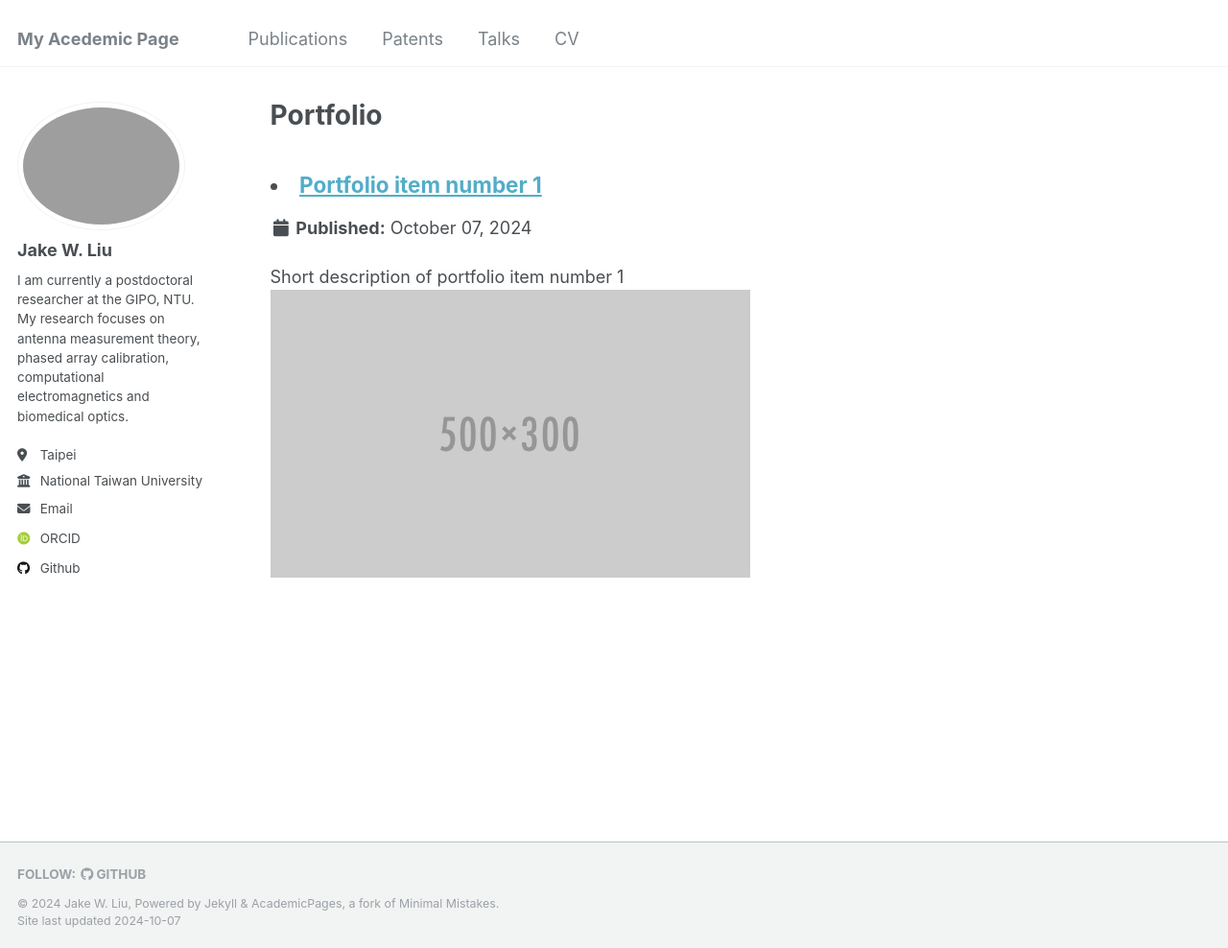
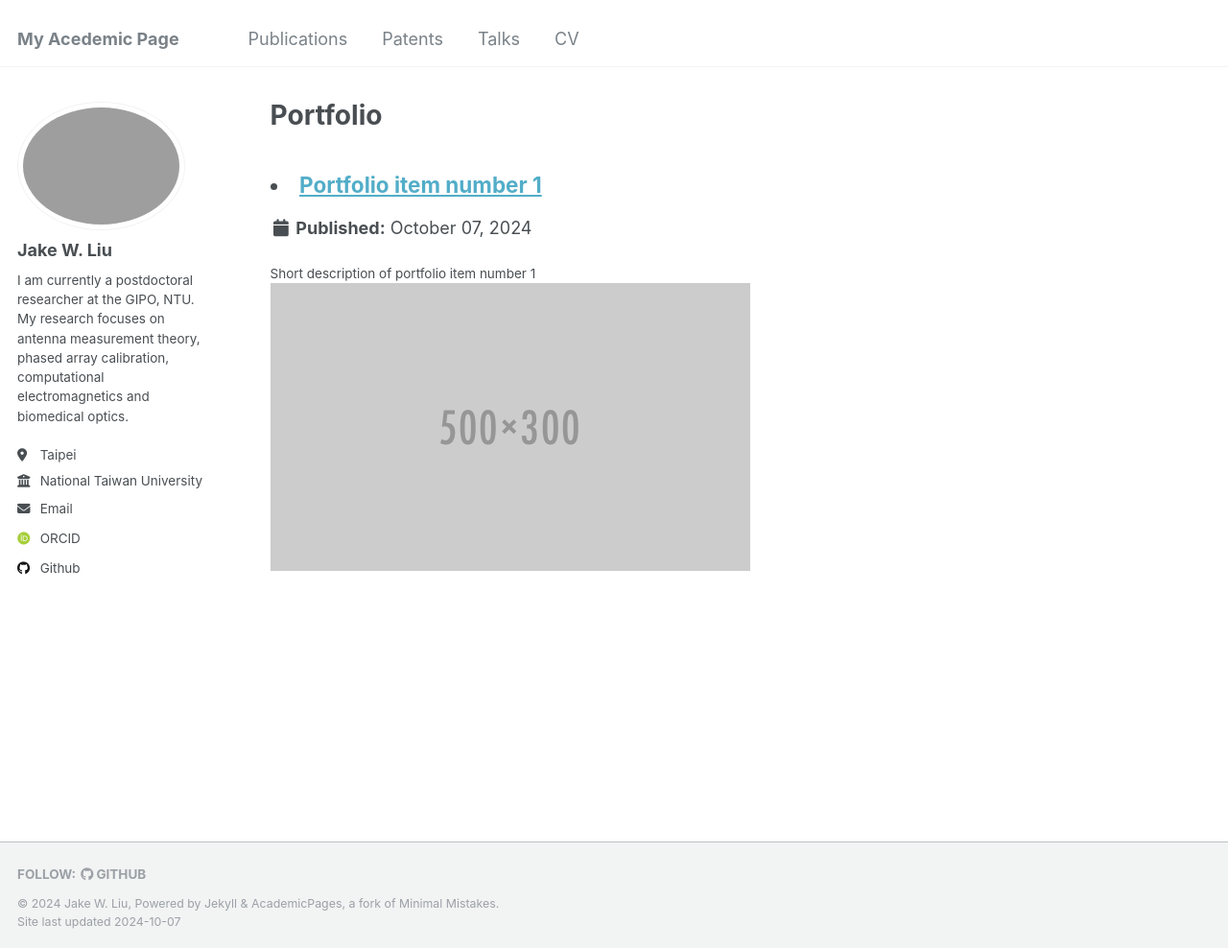
Before and after one commit to akjake616/jwliu, a Jekyll site: the page built from _pages/portfolio.html, in a window 1280 px wide and 988 px high. Shown: the whole window at 96% size. Built offline with Jekyll 4.4.1, drawn with Linux system fonts in a browser that asks for light colours; some web fonts are replaced.

Commit message:
remove full text

```diff
--- a/_includes/archive-single.html
+++ b/_includes/archive-single.html
@@ -47,11 +47,20 @@
         date: "%B %d, %Y" }}</time></p>
     {% endif %}
 
-    {% if post.excerpt and site.read_more != 'enabled' %}
+    <!-- {% if post.excerpt and site.read_more != 'enabled' %}
     <p class="archive__item-excerpt" itemprop="description">{{ post.excerpt | markdownify }}</p>
     {% elsif post.excerpt and site.read_more == 'enabled' %}
     <p class="archive__item-excerpt" itemprop="description">
     <p>{{ post.excerpt | markdownify | remove: '
+    <p>' | remove: '</p>' }}<strong><a href="{{ base_path }}{{ post.url }}" rel="permalink"> Read more</a></strong></p>
+    </p>
+    {% endif %} -->
+
+    {% if post.excerpt and site.read_more != 'enabled' %}
+    <p class="archive__item-excerpt" itemprop="description">{{ post.excerpt }}</p>
+    {% elsif post.excerpt and site.read_more == 'enabled' %}
+    <p class="archive__item-excerpt" itemprop="description">
+    <p>{{ post.excerpt | remove: '
     <p>' | remove: '</p>' }}<strong><a href="{{ base_path }}{{ post.url }}" rel="permalink"> Read more</a></strong></p>
     </p>
     {% endif %}
```
